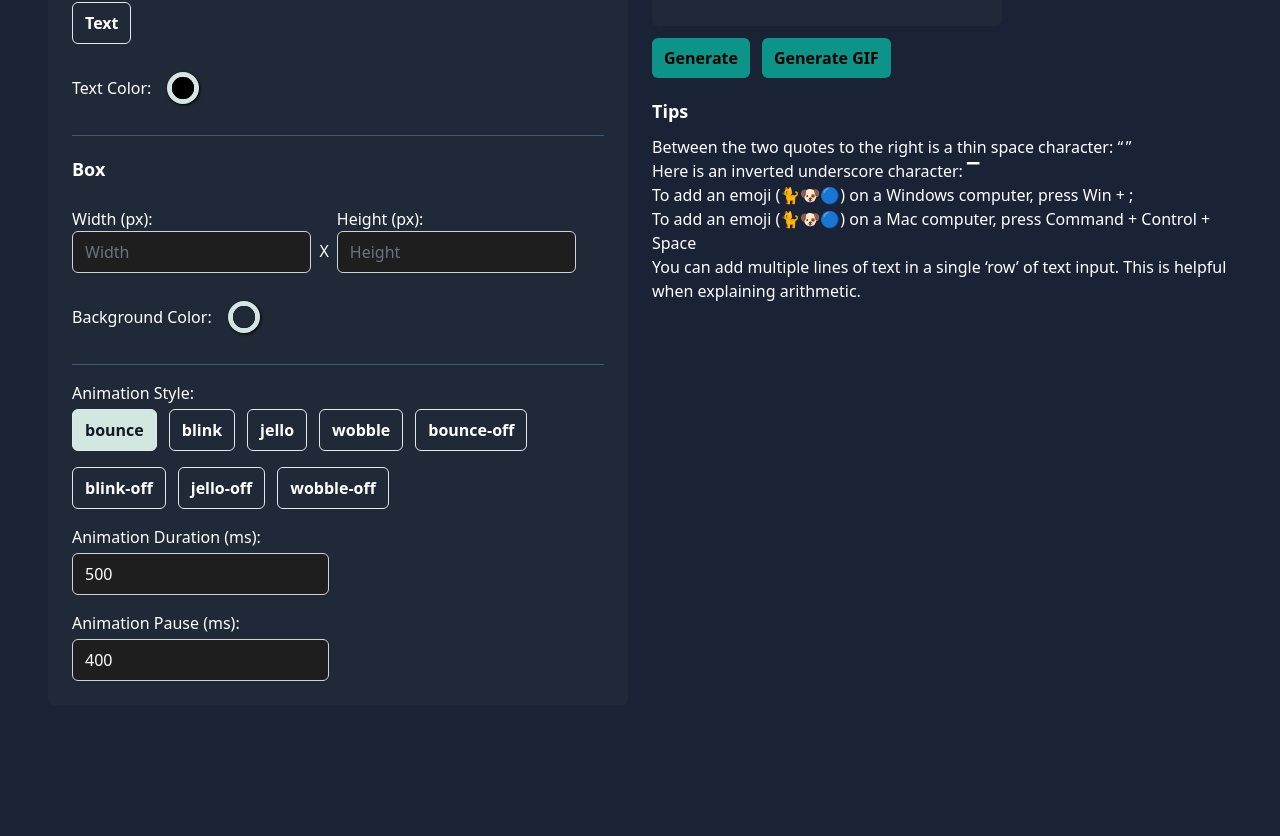
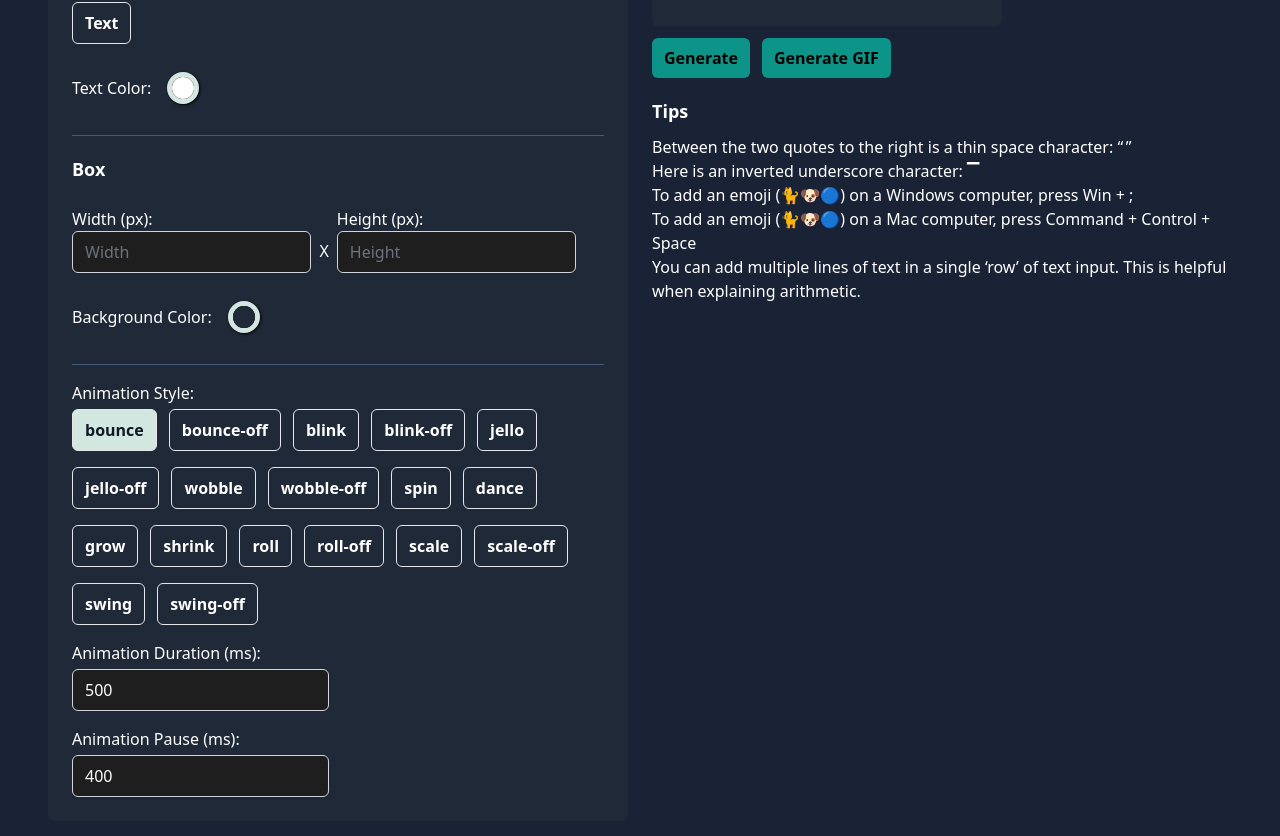
Before and after one commit to Hunter-Oredson/text-animation, a Vue app: page / in a window 1280 px wide. Shown: the part 360-1196 px from the top of the page. Built offline with nearby package versions, Linux system fonts and the light colour scheme.

Commit message:
fix/feat: the 'off' animations work better. Added in even more animations

```diff
--- a/src/App.vue
+++ b/src/App.vue
@@ -467,6 +467,14 @@ async function animateToQueue(items) {
         const elements = Array.from(
           previewElement.value.querySelectorAll(`.row-${rowIndex} .hidden`)
         );
+        if (
+          item.animation.includes("off") ||
+          item.animation.toLowerCase() === "shrink"
+        ) {
+          elements.forEach((element) => {
+            element.className = "";
+          });
+        }
         for (let index = 0; index < elements.length; index++) {
           const element = elements[index];
           if (rowIndex === 0 && index === 0) {
@@ -556,7 +564,6 @@ function getResults(item, rowIndex) {
 }
 
 function toAnimate(element, item) {
-  console.log(element);
   let elementClasses = ["animate", "animate-" + item?.animation?.toLowerCase()];
   element.className = elementClasses.join(" ");
 }
--- a/src/config/default.config.js
+++ b/src/config/default.config.js
@@ -4,20 +4,30 @@ export const OUTPUTS = {
 };
 export const animations = [
   "bounce",
+  "bounce-off",
   "blink",
+  "blink-off",
   "jello",
+  "jello-off",
   "wobble",
-  "bounce-off",
-  "blink-off",
-  "jello-off",
   "wobble-off",
+  "spin",
+  "dance",
+  "grow",
+  "shrink",
+  "roll",
+  "roll-off",
+  "scale",
+  "scale-off",
+  "swing",
+  "swing-off",
 ];
 export const outputs = ["Text"];
 
 // INPUT for grid -> text: We can think of 97% x %6% as 97% groups of %5%  ⚽️.; animation: bounce; animation_duration: 700; animation_pause: 200; text_color: #FFFFFF; height: 308; width: 350; background_color: #1F2937
 export const ANIMATION = {
   INPUT:
-    "text: We can think of 2 x 8 as %2% groups of %8% circles; animation_type: text; animation: bounce; animation_duration: 500; animation_pause: 400; background_color: #1F2937; text_color: white",
+    "text: We can think of 2 x 8 as %2% groups of %8% circles; animation_type: text; animation: bounce; animation_duration: 500; animation_pause: 400; background_color: #1F2937; text_color: #FFFFFF",
   DURATION: 700,
   PAUSE: 200,
   PREVIEW_BOX: {
@@ -35,5 +45,15 @@ export const ANIMATION = {
     BLINKOFF: "blink-off",
     JELLOOFF: "jello-off",
     WOBBLEOFF: "wobble-off",
+    SPIN: "spin",
+    DANCE: "dance",
+    GROW: "grow",
+    SHRINK: "shrink",
+    ROLL: "roll",
+    ROLLOFF: "roll-off",
+    SCALE: "scale",
+    SCALEOFF: "scale-off",
+    SWING: "swing",
+    SWINGOFF: "swing-off",
   },
 };
--- a/src/style.css
+++ b/src/style.css
@@ -136,42 +136,46 @@ input[type="color"] {
 @keyframes bounce-off {
   0% {
     animation-timing-function: ease-out;
-    transform: translateY(0px);
+    transform: translateY(0);
   }
 
-  40% {
-    animation-timing-function: ease-in;
-    transform: translateY(-1px);
-  }
-
-  65% {
-    animation-timing-function: ease-in;
-    transform: translateY(-1.5px);
-  }
-
-  82% {
+  5% {
     animation-timing-function: ease-in;
     transform: translateY(-3px);
   }
 
-  93% {
+  15% {
+    animation-timing-function: ease-out;
+    transform: translateY(0);
+  }
+
+  25% {
     animation-timing-function: ease-in;
     transform: translateY(-6px);
+  }
+
+  38% {
+    animation-timing-function: ease-out;
+    transform: translateY(0);
+  }
+
+  52% {
+    animation-timing-function: ease-in;
+    transform: translateY(-9px);
+  }
+
+  70% {
+    animation-timing-function: ease-out;
+    transform: translateY(0);
+  }
+
+  85% {
     opacity: 1;
   }
 
-  25%,
-  55%,
-  75%,
-  87% {
-    animation-timing-function: ease-out;
-    transform: translateY(0px);
-  }
-
   100% {
-    animation-timing-function: ease-in;
     opacity: 0;
-    transform: translateY(-8px);
+    transform: translateY(-25px);
   }
 }
 
@@ -229,11 +233,13 @@ input[type="color"] {
   75% {
     transform: scale3d(1.05, 0.95, 1);
     opacity: 1;
+    transform-origin: top;
   }
 
   100% {
     transform: scale3d(1, 1, 1);
     opacity: 0;
+    transform-origin: top;
   }
 }
 
@@ -299,6 +305,129 @@ input[type="color"] {
   }
 }
 
+@keyframes spin {
+  from {
+    transform: rotate(0deg);
+  }
+  to {
+    transform: rotate(360deg);
+  }
+}
+
+@keyframes dance {
+  0% {
+    transform: translateY(0px);
+  }
+  25% {
+    transform: translate(-2px, -5px) rotate(-25deg);
+  }
+  50% {
+    transform: translateY(0px);
+  }
+  75% {
+    transform: translate(2px, -5px) rotate(25deg);
+  }
+  100% {
+    transform: translateY(0px);
+  }
+}
+
+@keyframes grow {
+  0% {
+    transform: scale(0);
+  }
+
+  50% {
+    transform: scale(1.5);
+  }
+
+  100% {
+    transform: sacle(1);
+  }
+}
+
+@keyframes shrink {
+  0% {
+    transform: scale(1);
+  }
+
+  100% {
+    transform: scale(0);
+  }
+}
+
+@keyframes roll {
+  0% {
+    opacity: 0;
+    transform: translateY(-25px) rotate(260deg);
+  }
+
+  100% {
+    opacity: 1;
+    transform: translateY(0px) rotate(0deg);
+  }
+}
+
+@keyframes roll-off {
+  0% {
+    opacity: 1;
+    transform: translateY(0) rotate(0deg);
+  }
+
+  100% {
+    opacity: 0;
+    transform: translateY(25px) rotate(260deg);
+  }
+}
+
+@keyframes scale {
+  0% {
+    transform: scaleX(0);
+  }
+
+  100% {
+    transform: scaleX(1);
+  }
+}
+
+@keyframes scale-off {
+  0% {
+    transform: scaleX(1);
+  }
+
+  100% {
+    transform: scaleX(0);
+  }
+}
+
+@keyframes swing {
+  0% {
+    opacity: 0;
+    transform: rotateX(100deg);
+    transform-origin: bottom;
+  }
+
+  100% {
+    opacity: 1;
+    transform: rotateX(0);
+    transform-origin: bottom;
+  }
+}
+
+@keyframes swing-off {
+  0% {
+    opacity: 1;
+    transform: rotateX(0);
+    transform-origin: bottom;
+  }
+
+  100% {
+    opacity: 0;
+    transform: rotateX(100deg);
+    transform-origin: bottom;
+  }
+}
+
 .animate {
   display: inline-block;
   /* animation-duration: 0.5s; */
@@ -334,6 +463,37 @@ input[type="color"] {
 .animate-wobble-off {
   animation-name: wobble-off;
 }
+.animate-spin {
+  animation: spin 1s cubic-bezier(0.175, 0.885, 0.32, 1.275);
+}
+.animate-dance {
+  animation-name: dance;
+  animation-iteration-count: 4;
+}
+.animate-grow {
+  animation-name: grow;
+}
+.animate-shrink {
+  animation-name: shrink;
+}
+.animate-roll {
+  animation-name: roll;
+}
+.animate-roll-off {
+  animation-name: roll-off;
+}
+.animate-scale {
+  animation-name: scale;
+}
+.animate-scale-off {
+  animation-name: scale-off;
+}
+.animate-swing {
+  animation-name: swing;
+}
+.animate-swing-off {
+  animation-name: swing-off;
+}
 
 .color-label {
   max-width: fit-content;
```
